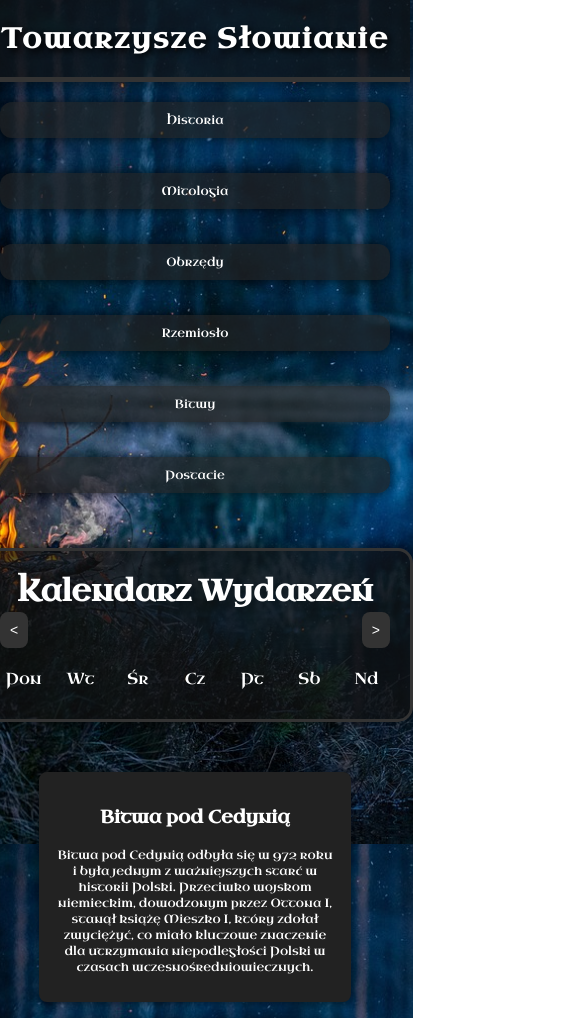
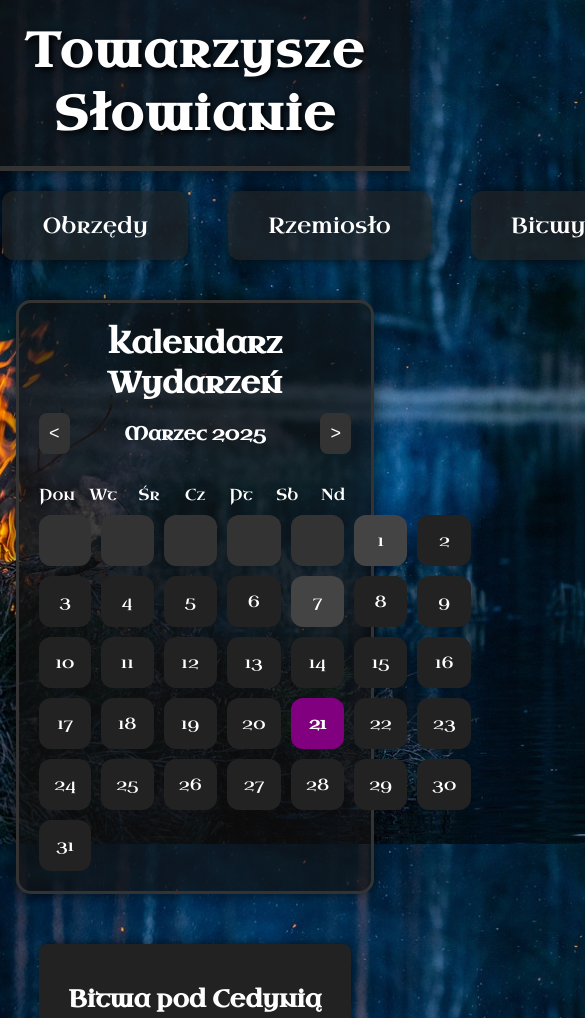
Before and after one commit to TowarzyszeSlowianie/index.html, a plain HTML site: page index.html in a window 390 px wide. Shown: the top 1018 px of the page, 585 px wide, since content can reach past the window. Drawn offline with Linux system fonts and the light colour scheme; files whose address does not match are found by name.

Commit message:
Update index.html

```diff
--- a/index.html
+++ b/index.html
@@ -7,7 +7,7 @@
     <link href="https://fonts.googleapis.com/css2?family=Uncial+Antiqua&display=swap" rel="stylesheet">
     <style>
         body {
-            background: url('Z:/Strona/pole.jpg') no-repeat center center fixed;
+            background: url('pole.jpg') no-repeat center center fixed;
             background-size: cover;
             color: #fff;
             font-family: 'Uncial Antiqua', cursive;
@@ -40,26 +40,19 @@
         #theme-container {
             display: flex;
             justify-content: center;
-            gap: 20px;
+            gap: 40px;
             margin: 20px 0;
             width: 100%;
-            flex-wrap: wrap;
-            padding: 0 10px;
         }
 
         .theme {
             background: rgba(34, 34, 34, 0.7); /* Semi-transparent background */
-            padding: 15px 30px;
+            padding: 20px 40px;
             border-radius: 12px;
             box-shadow: 0 0 12px rgba(0, 0, 0, 0.7);
             cursor: pointer;
-            font-size: 16px;
+            font-size: 22px;
             transition: background-color 0.3s, transform 0.3s;
-            text-decoration: none;
-            color: #fff;
-            text-align: center;
-            flex: 1 1 calc(33.333% - 20px);
-            margin-bottom: 15px;
         }
 
         .theme:hover {
@@ -206,7 +199,7 @@
             display: flex;
             justify-content: center;
             flex-wrap: wrap;
-            gap: 20px;
+            gap: 40px;
         }
 
         .character {
@@ -226,79 +219,6 @@
         .character p {
             font-size: 14px;
         }
-
-        /* Mobile adjustments */
-        @media (max-width: 768px) {
-            header h1 {
-                font-size: 36px;
-            }
-
-            .theme {
-                font-size: 14px;
-                padding: 12px 24px;
-                flex: 1 1 calc(50% - 20px);
-            }
-
-            #calendar {
-                width: 90%;
-            }
-
-            .calendar-header button {
-                font-size: 16px;
-            }
-
-            .article h3 {
-                font-size: 20px;
-            }
-
-            .article p {
-                font-size: 14px;
-            }
-
-            .character h4 {
-                font-size: 18px;
-            }
-
-            .character p {
-                font-size: 12px;
-            }
-        }
-
-        @media (max-width: 480px) {
-            header h1 {
-                font-size: 28px;
-            }
-
-            .theme {
-                font-size: 12px;
-                padding: 10px 20px;
-                flex: 1 1 100%;
-            }
-
-            #calendar {
-                width: 100%;
-            }
-
-            .calendar-header button {
-                font-size: 14px;
-            }
-
-            .article h3 {
-                font-size: 18px;
-            }
-
-            .article p {
-                font-size: 12px;
-            }
-
-            .character h4 {
-                font-size: 16px;
-            }
-
-            .character p {
-                font-size: 10px;
-            }
-        }
     </style>
 </head>
 <body>
@@ -308,12 +228,12 @@
     </header>
 
     <div id="theme-container">
-        <a href="bitwy.html" class="theme">Historia</a>
-        <a href="bitwy.html" class="theme">Mitologia</a>
-        <a href="bitwy.html" class="theme">Obrzędy</a>
-        <a href="bitwy.html" class="theme">Rzemiosło</a>
-        <a href="bitwy.html" class="theme">Bitwy</a>
-        <a href="bitwy.html" class="theme">Postacie</a>
+        <div class="theme">Historia</div>
+        <div class="theme">Mitologia</div>
+        <div class="theme">Obrzędy</div>
+        <div class="theme">Rzemiosło</div>
+        <div class="theme">Bitwy</div>
+        <div class="theme">Postacie</div>
     </div>
 
     <section id="calendar">
@@ -381,7 +301,73 @@
     </footer>
 
     <script>
-        // JavaScript code for calendar functionality remains unchanged
+        const monthNames = ["Styczeń", "Luty", "Marzec", "Kwiecień", "Maj", "Czerwiec", "Lipiec", "Sierpień", "Wrzesień", "Październik", "Listopad", "Grudzień"];
+        const daysInMonth = [31, 28, 31, 30, 31, 30, 31, 31, 30, 31, 30, 31];
+
+        const holidays = {
+            2: { 21: 'Jare Święto' },
+            5: { 23: 'Noc Kupały' },
+            6: { 6: 'Święto Peruna' },
+            8: { 26: 'Święto Peruna' },
+            9: { 23: 'Dożynki' },
+            11: { 2: 'Dziady Jesienne' },
+            3: { 21: 'Jare Święto' },
+            12: { 21: 'Gody, Kres, Stado, Kolęda' }
+        };
+
+        let currentMonth = new Date().getMonth();
+        let currentYear = new Date().getFullYear();
+
+        const monthYearDisplay = document.getElementById('month-year');
+        const daysContainer = document.getElementById('days');
+
+        function updateCalendar() {
+            const firstDay = new Date(currentYear, currentMonth, 1).getDay();
+            const lastDay = daysInMonth[currentMonth];
+            daysContainer.innerHTML = '';
+            monthYearDisplay.textContent = `${monthNames[currentMonth]} ${currentYear}`;
+
+            for (let i = 1; i < firstDay; i++) {
+                daysContainer.innerHTML += '<div class="calendar-day disabled"></div>';
+            }
+
+            for (let day = 1; day <= lastDay; day++) {
+                let className = 'calendar-day';
+                if (day === 1 || day === 7) className += ' weekend';
+                if (holidays[currentMonth] && holidays[currentMonth][day]) {
+                    className += ' holiday';
+                }
+
+                let holidayContent = '';
+                if (holidays[currentMonth] && holidays[currentMonth][day]) {
+                    holidayContent = `<div class="holiday-box">${holidays[currentMonth][day]}</div>`;
+                }
+
+                daysContainer.innerHTML += `<div class="${className}">${day}${holidayContent}</div>`;
+            }
+        }
+
+        document.getElementById('prev-month').addEventListener('click', () => {
+            if (currentMonth === 0) {
+                currentMonth = 11;
+                currentYear--;
+            } else {
+                currentMonth--;
+            }
+            updateCalendar();
+        });
+
+        document.getElementById('next-month').addEventListener('click', () => {
+            if (currentMonth === 11) {
+                currentMonth = 0;
+                currentYear++;
+            } else {
+                currentMonth++;
+            }
+            updateCalendar();
+        });
+
+        updateCalendar();
     </script>
 
 </body>
```
